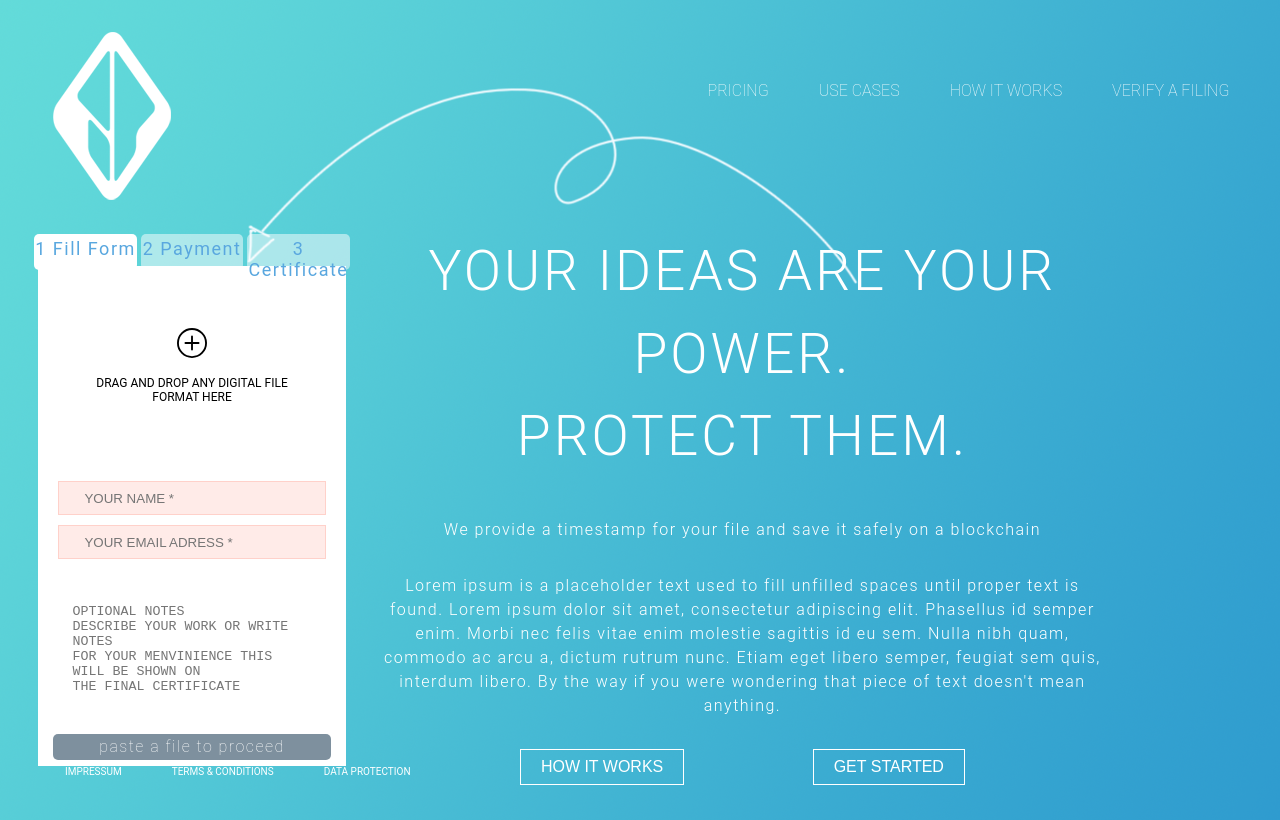
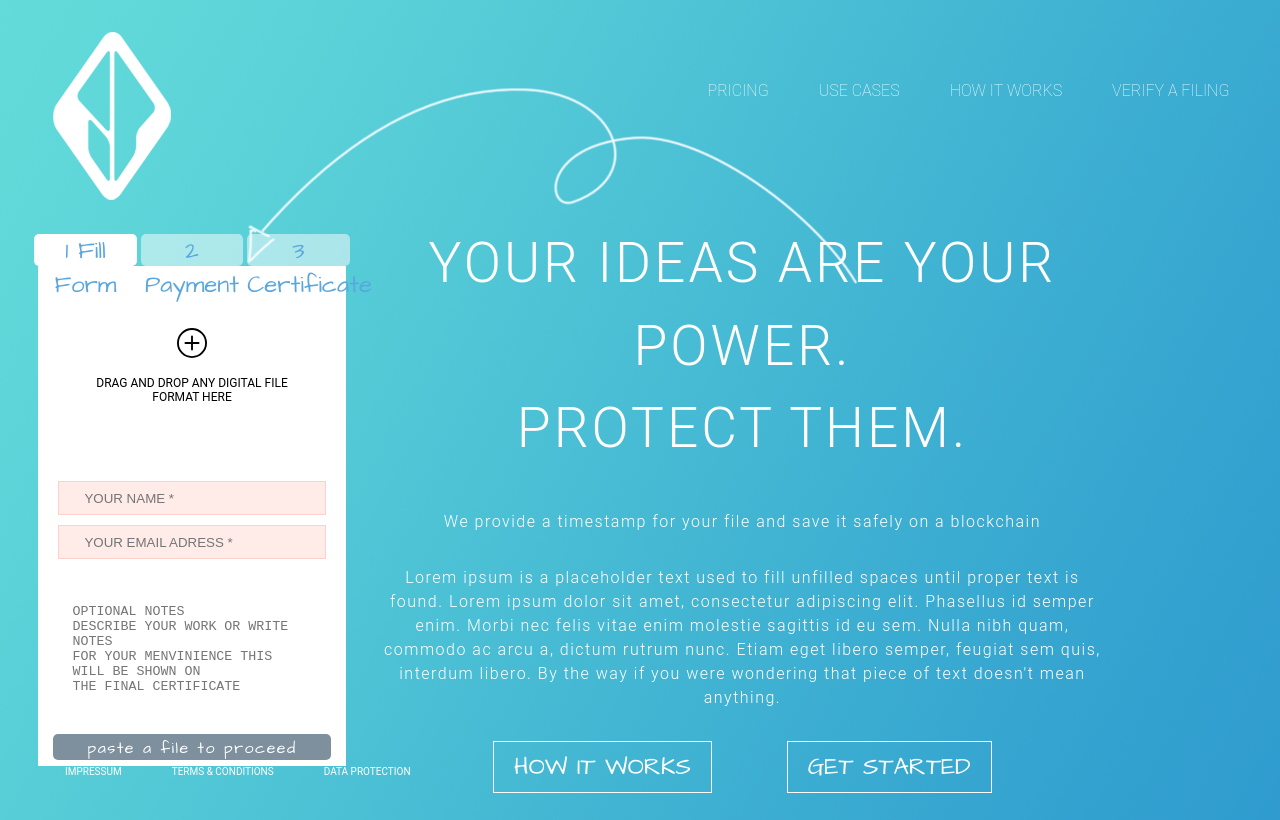
Before and after one commit to creativecopyrights/Website, a React (Create React App) app: page / in a window 1280 px wide. Built offline with nearby package versions, Linux system fonts and the light colour scheme.

Commit message:
add font

```diff
--- a/public/index.html
+++ b/public/index.html
@@ -5,9 +5,11 @@
     <link rel="icon" href="%PUBLIC_URL%/favicon.ico" />
     <meta name="viewport" content="width=device-width, initial-scale=1" />
     <meta name="theme-color" content="#000000" />
+    <link rel="preconnect" href="https://fonts.gstatic.com">
+<link href="https://fonts.googleapis.com/css2?family=Architects+Daughter&display=swap" rel="stylesheet">
     <meta
       name="description"
-      content="Web site created using create-react-app"
+      content="Protect your files with a Etherium Blockchain"
     />
     <link rel="apple-touch-icon" href="%PUBLIC_URL%/logo192.png" />
 
--- a/src/App.js
+++ b/src/App.js
@@ -102,8 +102,8 @@
               By the way if you were wondering that piece of text doesn't mean anything.
           </p>
           <div className="welcomeTextContainer__buttonGroup" >
-              <button>HOW IT WORKS</button>
-              <button>GET STARTED</button>
+              <button style={{fontFamily:"Architects Daughter, cursive",fontSize:"1.5rem"}} >HOW IT WORKS</button>
+              <button style={{fontFamily:"Architects Daughter, cursive",fontSize:"1.5rem"}} >GET STARTED</button>
           </div>
       </div>
   )
--- a/src/components/LinkGroup/LinkGroup.css
+++ b/src/components/LinkGroup/LinkGroup.css
@@ -12,15 +12,16 @@
 }
 
 .linkTag{
+    font-family: 'Architects Daughter', cursive;
     background-color: rgba(255, 255, 255, .5);
     width: 32%;
     text-align: center;
     height: 32px;
     position: relative;
-    font-size: 18px;
+    font-size: 1.5rem;
     top: -5px;
-    padding-top: 4px;
-    letter-spacing: 1.5px;
+
+
     border-radius: 5px;
     text-decoration: none;
     color: #59a7df;
--- a/src/pages/ActionForms/FillForm/FillForm.js
+++ b/src/pages/ActionForms/FillForm/FillForm.js
@@ -55,11 +55,11 @@
                 {acceptedFiles.length !== 0 ?
 
                                 <div className="fillFormContainer_form--button" >
-                                    <Link style={{width:"100%",height:"100%",textAlign:"center"}} to="/payment" className="link">proceed to checkout</Link>
+                                    <Link style={{fontFamily:"Architects Daughter,cursive" ,width:"100%",height:"100%",textAlign:"center"}} to="/payment" className="link">proceed to checkout</Link>
                                 </div>
                                 :
                                 <div className="fillFormContainer_form--buttonGrey" >
-                                <div style={{width:"100%",height:"100%",textAlign:"center",color:"white",fontWeight:"100"}}>paste a file to proceed</div>
+                                <div style={{fontFamily:"Architects Daughter,cursive" , width:"100%",height:"100%",textAlign:"center",color:"white",fontWeight:"100"}}>paste a file to proceed</div>
                                 </div>
                 }
 
```
Also changed, not shown: src/pages/ActionForms/FillForm/FillForm.css (line endings or trailing spaces).
